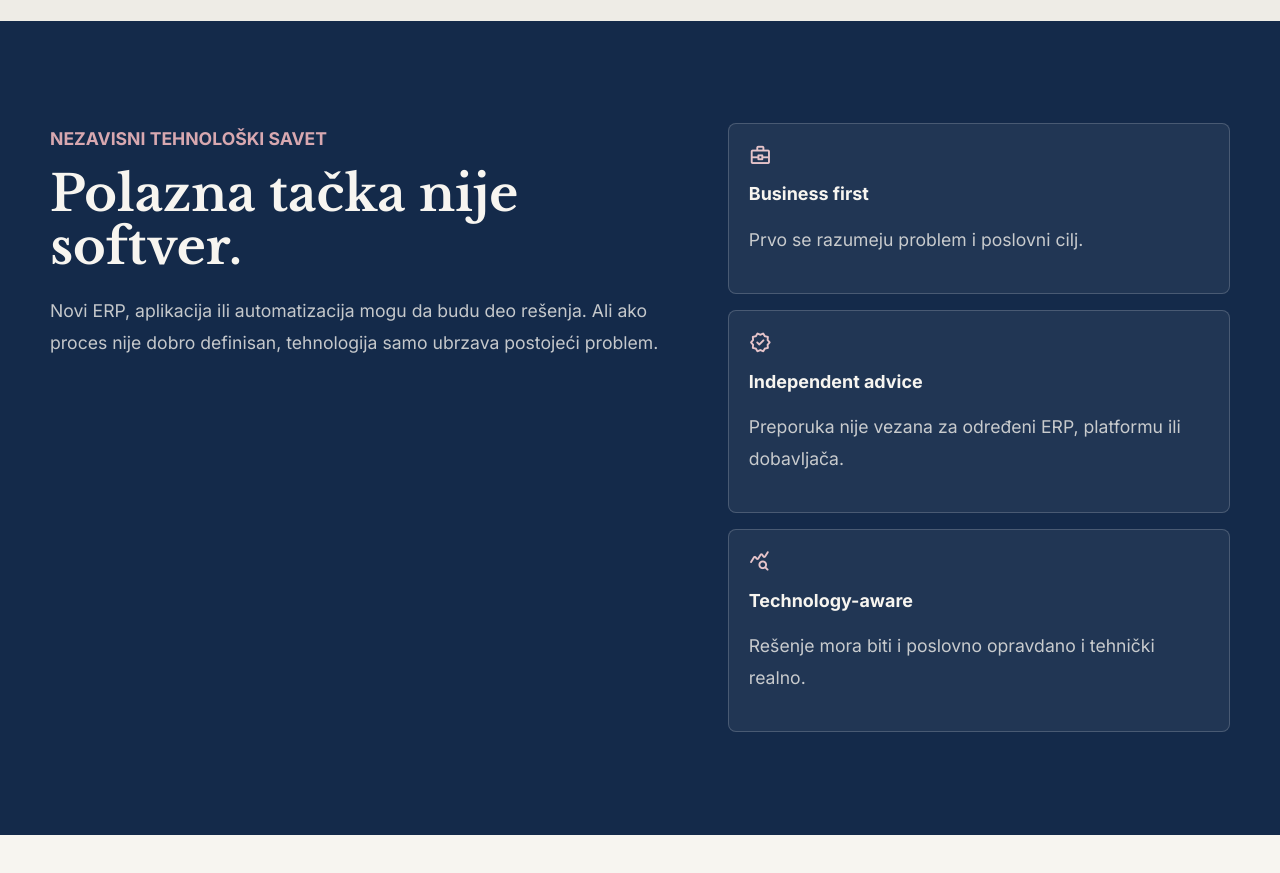
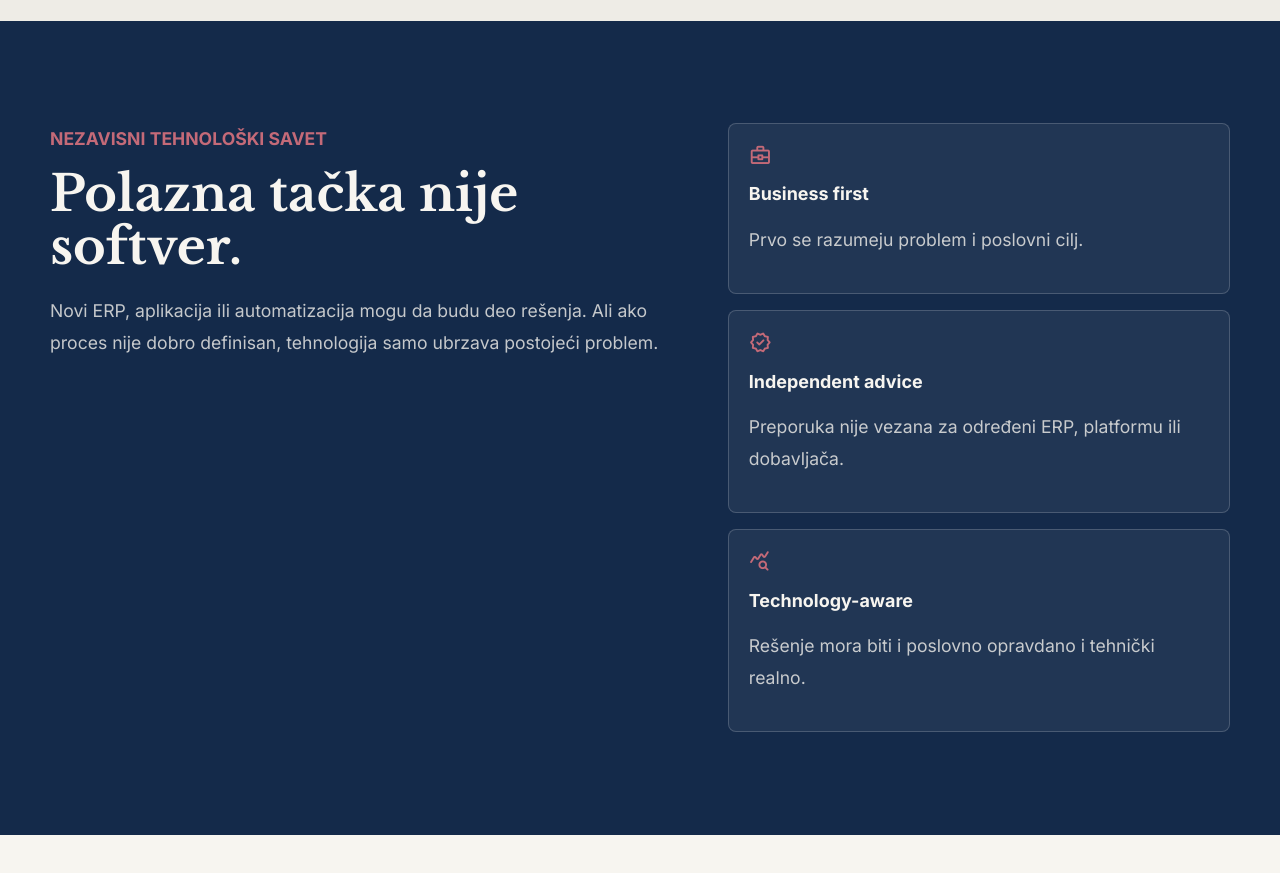
Before and after one commit to millosbgd/PersonalPortfolio, an Angular app: page /sr in a window 1280 px wide. Shown: the part 2400-3273 px from the top of the page. Built offline with nearby package versions, Linux system fonts and the light colour scheme.

Commit message:
Adjust dark section accent color

```diff
--- a/src/app/app.component.scss
+++ b/src/app/app.component.scss
@@ -347,7 +347,7 @@ h3 {
 
 .section--dark {
   .eyebrow {
-    color: #d8a8b0;
+    color: #c46a78;
   }
 
   p {
@@ -379,7 +379,7 @@ h3 {
   }
 
   .material-symbols-rounded {
-    color: #e6c4ca;
+    color: #c46a78;
     font-size: 1.45rem;
   }
 
```
